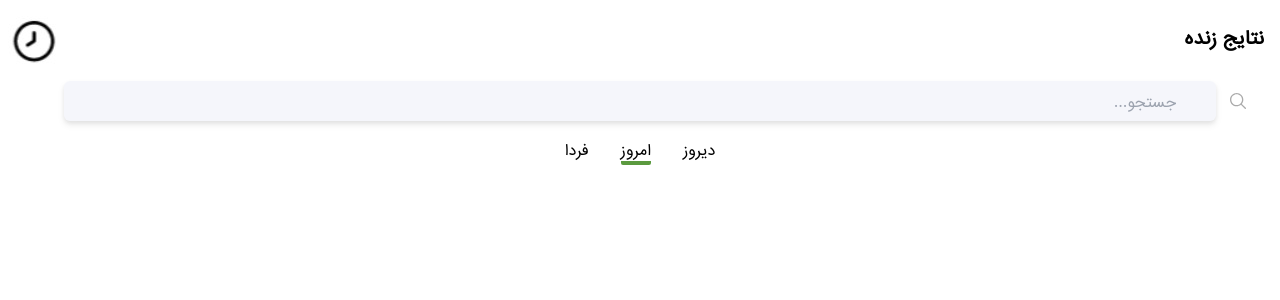
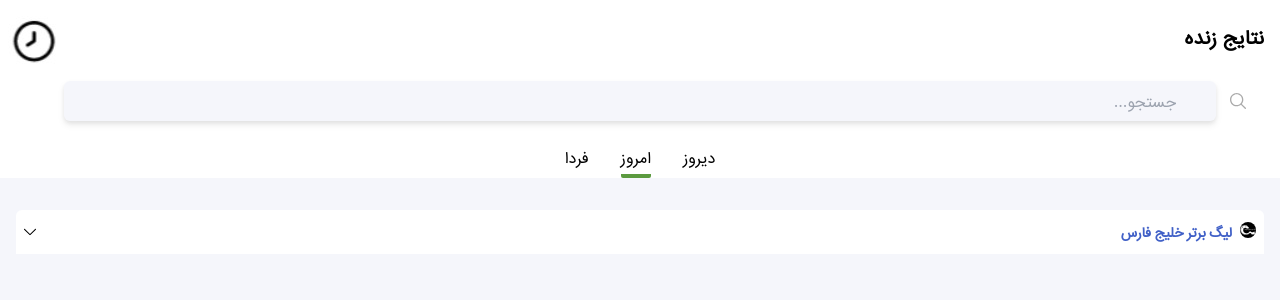
Before and after one commit to nilva-challenge/React-Footballli, a React (Create React App) app: page / in a window 1280 px wide. Shown: the top 300 px of the page. Built offline with nearby package versions, Linux system fonts and the light colour scheme.

Commit message:
style: Add league card

```diff
--- a/src/App.tsx
+++ b/src/App.tsx
@@ -1,13 +1,19 @@
 import DateSelection from "./components/DateSelection";
+import LeagueCard from "./components/LeagueCard";
 import SearchInput from "./components/SearchInput";
 import TopNav from "./components/TopNav";
 
 function App() {
   return (
     <>
-      <TopNav />
-      <SearchInput />
-      <DateSelection />
+      <header>
+        <TopNav />
+        <SearchInput />
+        <DateSelection />
+      </header>
+      <main className="bg-[#f5f6fb] h-[80vh] pt-8 px-4">
+        <LeagueCard />
+      </main>
     </>
   );
 }
--- a/src/components/DateSelection.tsx
+++ b/src/components/DateSelection.tsx
@@ -2,9 +2,9 @@ import React from "react";
 
 function DateSelection() {
   return (
-    <ul className="flex justify-center mt-4">
+    <ul className="flex justify-center mt-6">
       <li>دیروز</li>
-      <li className="border-b-4 border-[#5b9a3f] mx-8 rounded-b-sm">امروز</li>
+      <li className="border-b-4 border-[#5b9a3f] mx-8 rounded-b-sm pb-[5px]">امروز</li>
       <li>فردا</li>
     </ul>
   );
--- /dev/null
+++ b/src/components/LeagueCard.tsx
@@ -0,0 +1,29 @@
+import { useState } from "react";
+import clockImg from "../assets/images/clock.jpg";
+import arrowDown from "../assets/images/down-arrow.svg";
+import leagueLogo from "../assets/images/PersianGulfProLeague.png";
+
+const LeagueCard = () => {
+  const [isOpen, setIsOpen] = useState(true);
+
+  return (
+    <>
+      <div className="bg-white flex justify-between items-center py-3 px-2 rounded-t-md mb-1">
+        <div className="flex">
+          <img src={leagueLogo} className="w-4 h-4 bg-black rounded-lg" />
+          <h3 className="text-[#4060c7] text-sm font-bold mr-2">
+            لیگ برتر خلیج فارس
+          </h3>
+        </div>
+        <img
+          src={arrowDown}
+          className={`w-3 h-4 ${
+            isOpen ? "" : "rotate-180"
+          } ease-in duration-1000`}
+        />
+      </div>
+    </>
+  );
+};
+
+export default LeagueCard;
```
Also changed, not shown: src/assets/images/PersianGulfProLeague.png (added), src/assets/images/down-arrow.svg (added).
